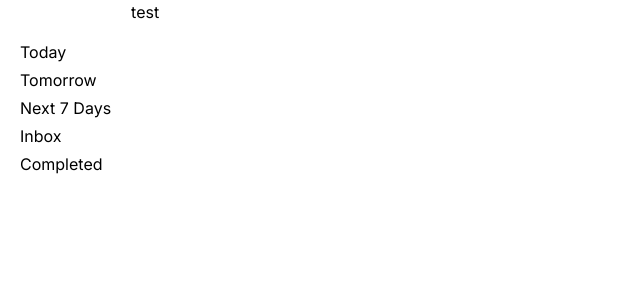
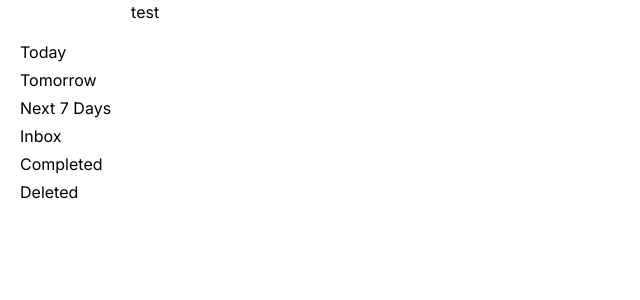
Before and after one commit to GrandeJames/bryzi, a Next.js app: page /tasks in a window 1280 px wide. Shown: the top 300 px of the page, without its empty margins (0-640 px from the left). Built offline with nearby package versions, Linux system fonts and the light colour scheme.

Commit message:
Add deleted nav item

```diff
--- a/src/app/tasks/page.tsx
+++ b/src/app/tasks/page.tsx
@@ -3,18 +3,27 @@
 import { useState } from "react";
 
 function Tasks() {
+  // TODO: obtain all of users tasks
+  // TODO: filter tasks based on selected tab
+  // TODO: clean up repetitive code
+
+  return (
+    <div className="flex min-h-screen">
+      <TasksNavbar />
+      <div>test</div>
+    </div>
+  );
+}
+
+function TasksNavbar() {
   const [selectedTab, setSelectedTab] = useState("Today");
 
   const onTabClick = (tab: string) => {
     setSelectedTab(tab);
   };
 
-  // TODO: obtain all of users tasks
-  // TODO: filter tasks based on selected tab
-  // TODO: clean up repetitive code
-
   return (
-    <div className="flex min-h-screen">
+    <>
       <ul className="flex flex-col px-5 py-10 space-y-1">
         <li>
           <button
@@ -56,9 +65,16 @@ function Tasks() {
             Completed
           </button>
         </li>
+        <li>
+          <button
+            className={`${selectedTab === "Deleted" && "bg-white text-black"}`}
+            onClick={() => onTabClick("Deleted")}
+          >
+            Deleted
+          </button>
+        </li>
       </ul>
-      <div>test</div>
-    </div>
+    </>
   );
 }
 
```
